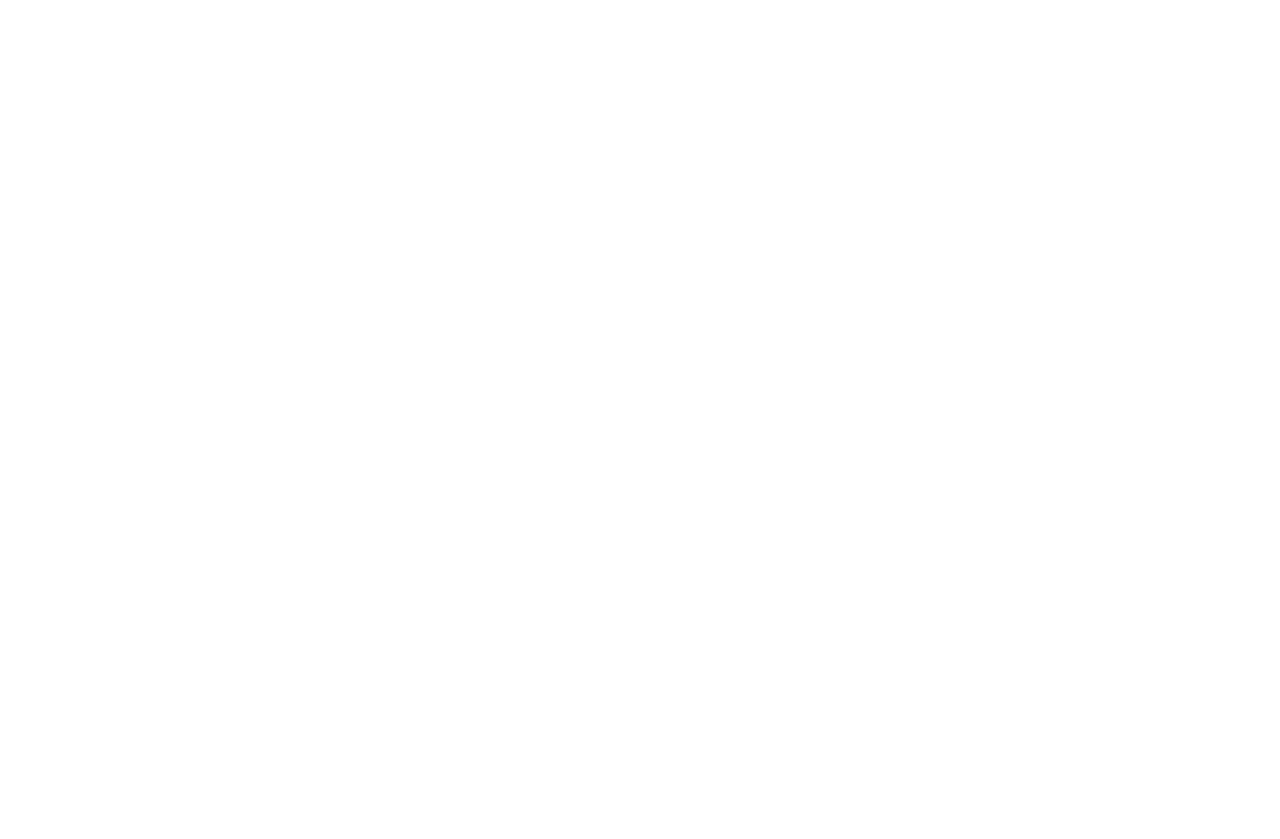
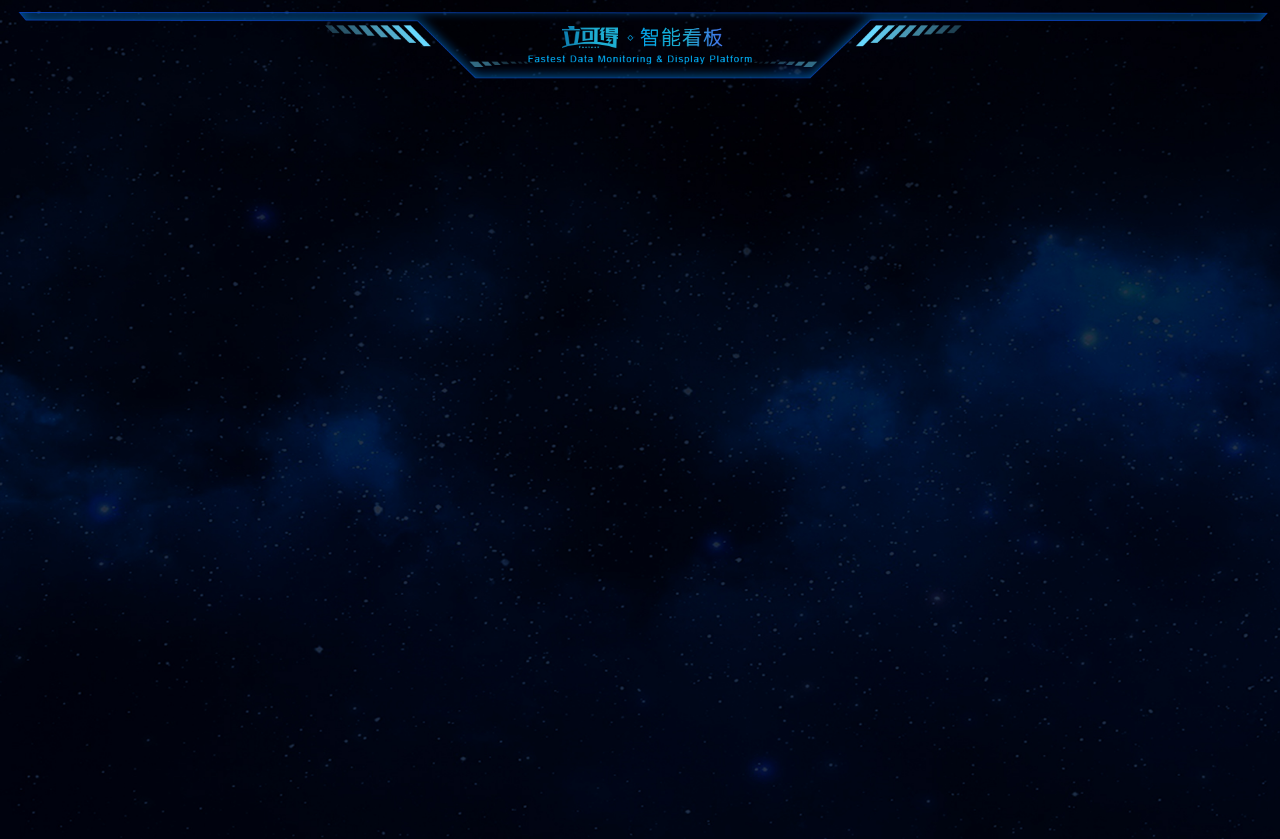
Before and after one commit to mengweiya/-, a plain HTML site: page index.html in a window 1280 px wide. Before the commit the page ends 800 px from the top, so only its background shows below. Drawn offline with Linux system fonts and the light colour scheme.

Commit message:
搭建页面框架+页面适配

```diff
--- a/css/index.less
+++ b/css/index.less
@@ -0,0 +1,38 @@
+/* 基础布局 */
+body{
+  font-family: Arial, Helvetica, sans-serif;
+  margin: 0;
+  padding: 0;
+  font-size: 0.5rem;
+  line-height: 1.15;
+  background: url(../images/bg.jpg) no-repeat 0 0 / cover;
+}
+h4,h3,ul{
+  margin: 0;
+  padding: 0;
+  font-weight: normal;
+}
+ul{
+  list-style: none;
+}
+a{
+  text-decoration: none;
+}
+.viewport{
+  max-width: 1920px;
+  min-width: 1024px;
+  margin: 0 auto;
+  min-height: 780px;
+  padding: 3.667rem 0.833rem 0;
+  /*  背景图定位 / 背景图尺寸  cover 完全铺满容器  contain 完整显示在容器内 */
+  background: url(../images/logo.png) no-repeat 0 0 / contain;
+  display: flex;
+}
+.column{
+  flex: 3;
+  position: relative;
+}
+.column:nth-child(2){
+  flex: 4;
+  margin: 1.333rem 0.833rem 0;
+}
--- a/index.html
+++ b/index.html
@@ -11,6 +11,36 @@
 </head>
 
 <body>
+  <div class="viewport">
+    <div class="column">
+      <!--概览-->
+      <div></div>
+      <!--监控-->
+      <div></div>
+      <!--点位-->
+      <div></div>
+    </div>
+    <div class="column">
+      <!--地图-->
+      <div></div>
+      <!--用户-->
+      <div></div>
+    </div>
+    <div class="column">
+      <!--订单-->
+      <div></div>
+      <!--销售-->
+      <div></div>
+      <div>
+        <!--渠道-->
+        <div></div>
+        <!--季度-->
+        <div></div>
+      </div>
+      <!--排行-->
+      <div></div>
+    </div>
+  </div>
 
 </body>
 
--- a/js/index.js
+++ b/js/index.js
@@ -0,0 +1,15 @@
+// 实现rem适配
+(function () {
+  var setFont = function () {
+    var html = document.documentElement
+    var width = html.clientWidth
+    if (width < 1024) width = 1024
+    if (width > 1920) width = 1920
+    var fontSize = width / 80 + 'px'
+    html.style.fontSize = fontSize
+  }
+  setFont()
+  window.onresize = function () {
+    setFont()
+  }
+})()
```
Also changed, not shown: css/index.css, images/bg.jpg (added), images/border.jpg (added), images/border.png (added), images/line.png (added), images/logo.png (added), images/rect.png (added).
